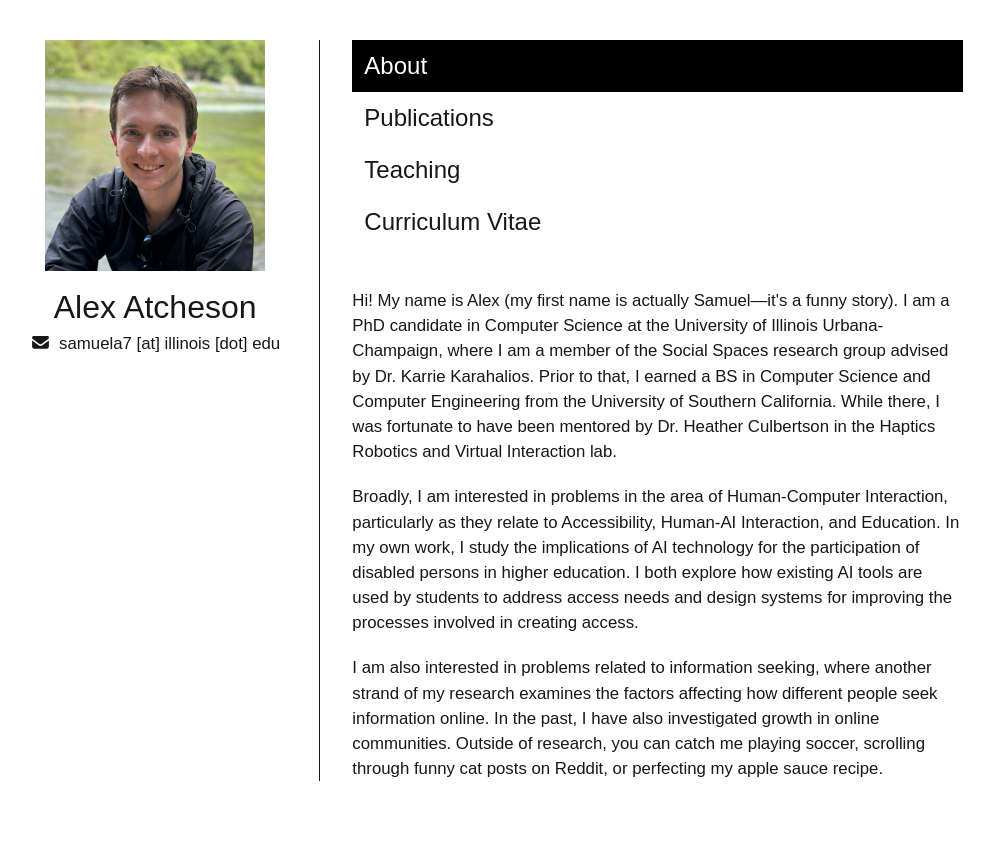
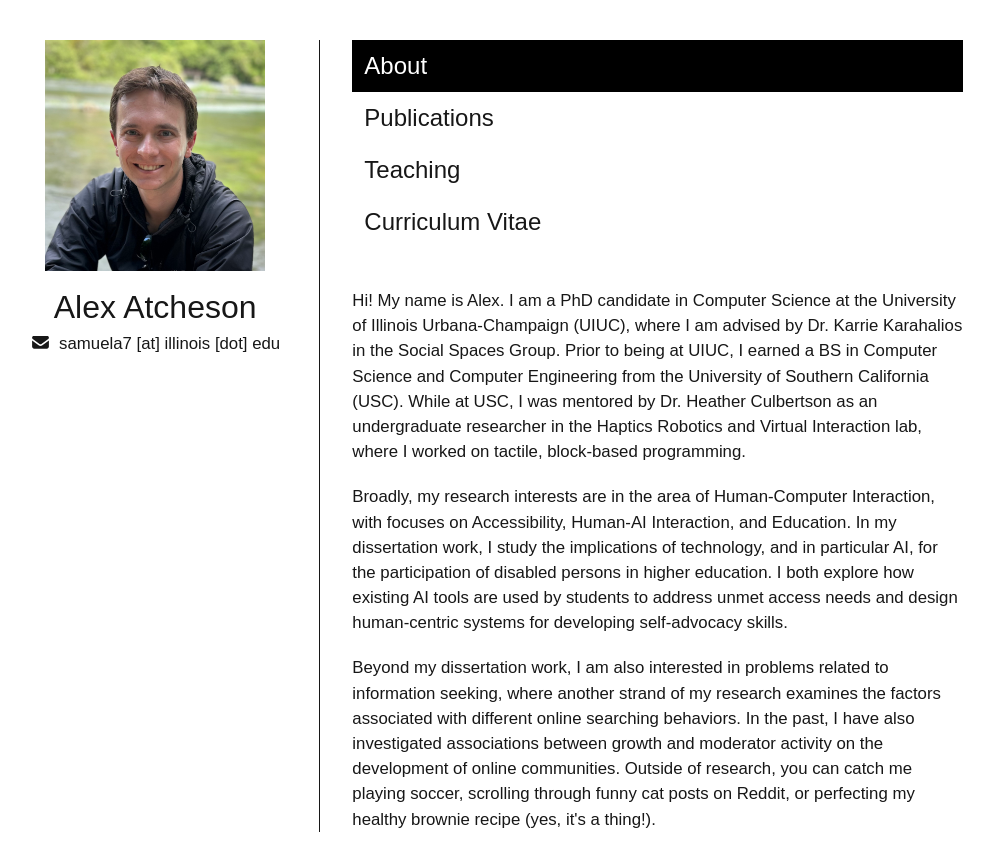
Before and after one commit to saatcheson/saatcheson.github.io, a Next.js app: page / in a window 1280 px wide. Shown: the top 866 px of the page, without its empty margins (165-1159 px from the left). Before the commit the page ends 821 px from the top, so only its background shows below. Built offline with nearby package versions, Linux system fonts and the light colour scheme.

Commit message:
update about.js

```diff
--- a/src/app/components/about.js
+++ b/src/app/components/about.js
@@ -2,24 +2,23 @@ export default function About() {
     return (
         <>
             <p className="mb-5">
-                Hi! My name is Alex (my first name is actually Samuel&mdash;it&apos;s a funny story). I am a PhD candidate
-                in Computer Science at the University of Illinois Urbana-Champaign, where I am a member of the Social Spaces
-                research group advised by Dr. Karrie Karahalios. Prior to that, I earned a BS in Computer Science
-                and Computer Engineering from the University of Southern California. While there, I was fortunate to have been
-                mentored by Dr. Heather Culbertson in the Haptics Robotics and Virtual Interaction lab.
+                Hi! My name is Alex. I am a PhD candidate
+                in Computer Science at the University of Illinois Urbana-Champaign (UIUC), where I am advised by Dr. Karrie Karahalios in the Social Spaces Group.
+                Prior to being at UIUC, I earned a BS in Computer Science
+                and Computer Engineering from the University of Southern California (USC). While at USC, I was
+                mentored by Dr. Heather Culbertson as an undergraduate researcher in the Haptics Robotics and Virtual Interaction lab, where I worked on tactile, block-based programming.
             </p>
             <p className="mb-5">
-                Broadly, I am interested in problems in the area of Human-Computer Interaction, particularly as they relate to
-                Accessibility, Human-AI Interaction, and Education. In my own work, I study the implications
-                of AI technology for the participation of disabled persons in higher education. I both explore how
-                existing AI tools are used by students to address access needs and design systems for improving the
-                processes involved in creating access.
+                Broadly, my research interests are in the area of Human-Computer Interaction, with focuses on
+                Accessibility, Human-AI Interaction, and Education. In my dissertation work, I study the implications
+                of technology, and in particular AI, for the participation of disabled persons in higher education. I both explore how
+                existing AI tools are used by students to address unmet access needs and design human-centric systems for developing self-advocacy skills.
             </p>
             <p>
-                I am also interested in problems related to information seeking, where another strand of my research
-                examines the factors affecting how different people seek information online. In the past, I have also investigated growth
-                in online communities. Outside of research, you can catch me playing soccer, scrolling through funny cat
-                posts on Reddit, or perfecting my apple sauce recipe.
+                Beyond my dissertation work, I am also interested in problems related to information seeking, where another strand of my research
+                examines the factors associated with different online searching behaviors. In the past, I have also investigated associations between growth and moderator activity on the development of online communities.
+                Outside of research, you can catch me playing soccer, scrolling through funny cat
+                posts on Reddit, or perfecting my healthy brownie recipe (yes, it&apos;s a thing!).
             </p>
         </>
     )
```
